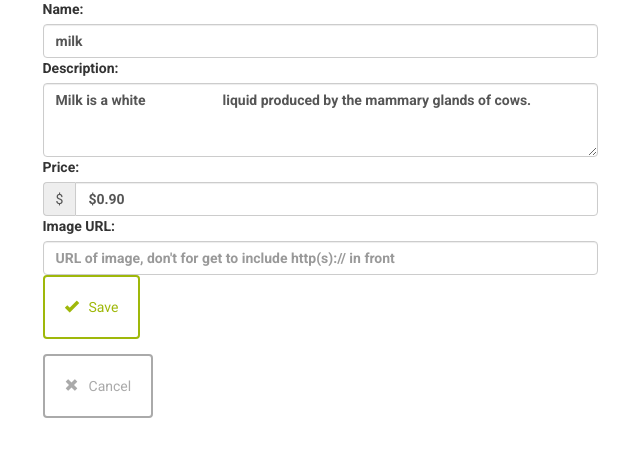
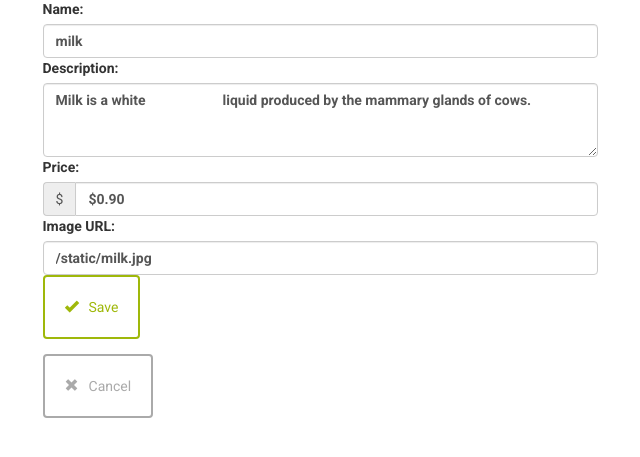
Before and after one commit to amharF/udacity-ND-P3, a Flask app: page /category/2/grocery/2/edit in a window 1280 px wide. Shown: the part 276-733 px from the top of the page, without its empty margins (125-765 px from the left). Run offline with Flask 2, Linux system fonts and the light colour scheme; a user stored in the database is signed in; some libraries are stand-ins or nearby versions.

Commit message:
fixed edit category/groceryitem templates

```diff
--- a/templates/editgroceryitem.html
+++ b/templates/editgroceryitem.html
@@ -26,7 +26,7 @@
 					</div>
 
 					<label for="item_image">Image URL:</label>
-					<input type ="text" maxlength="250" class="form-control" name="item_image" placeholder="URL of image, don't for get to include http(s):// in front">
+					<input type ="text" maxlength="250" class="form-control" name="item_image" value="{{item.item_image}}">
 
 					<button type="submit" class="btn btn-default" id="submit" type="submit">
 					<span class="glyphicon glyphicon-ok" aria-hidden="true"></span>Save</button>
```
Also changed, not shown: supermarketcatalog.db, 1 other file.
